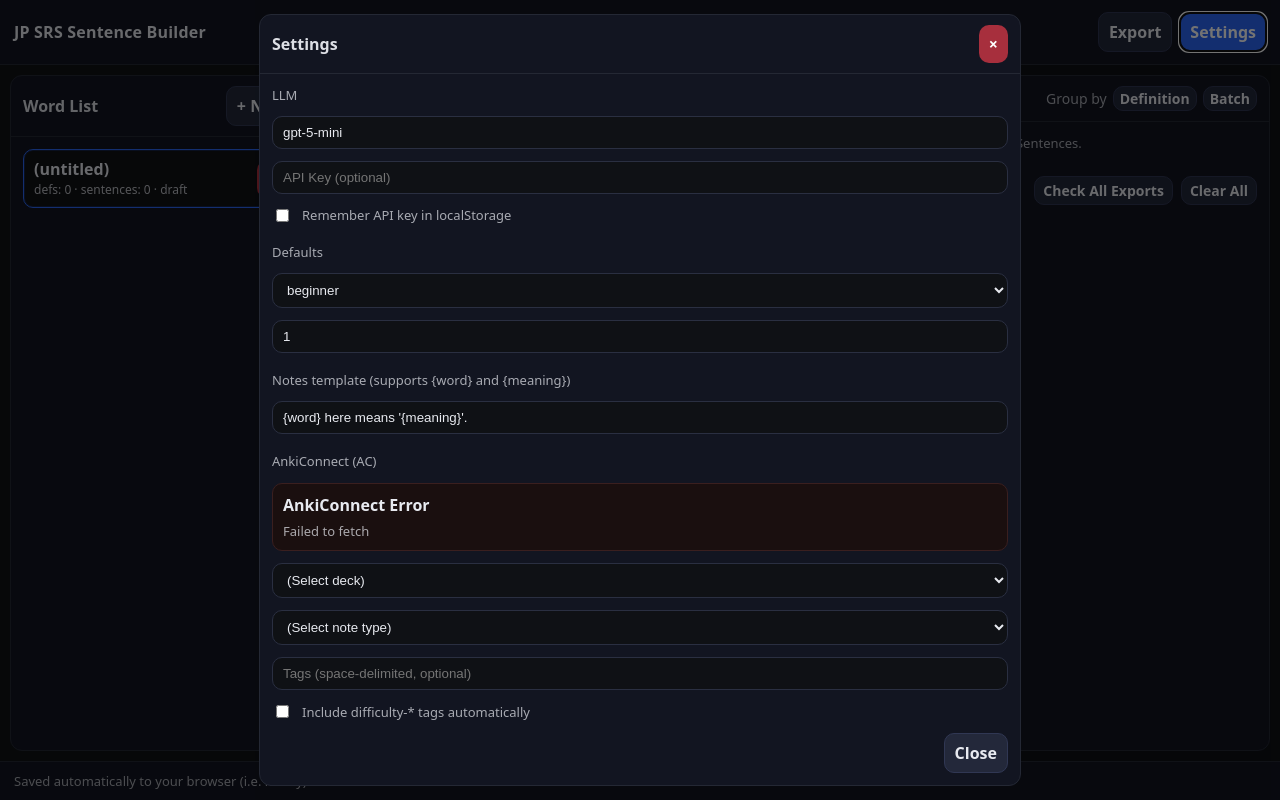
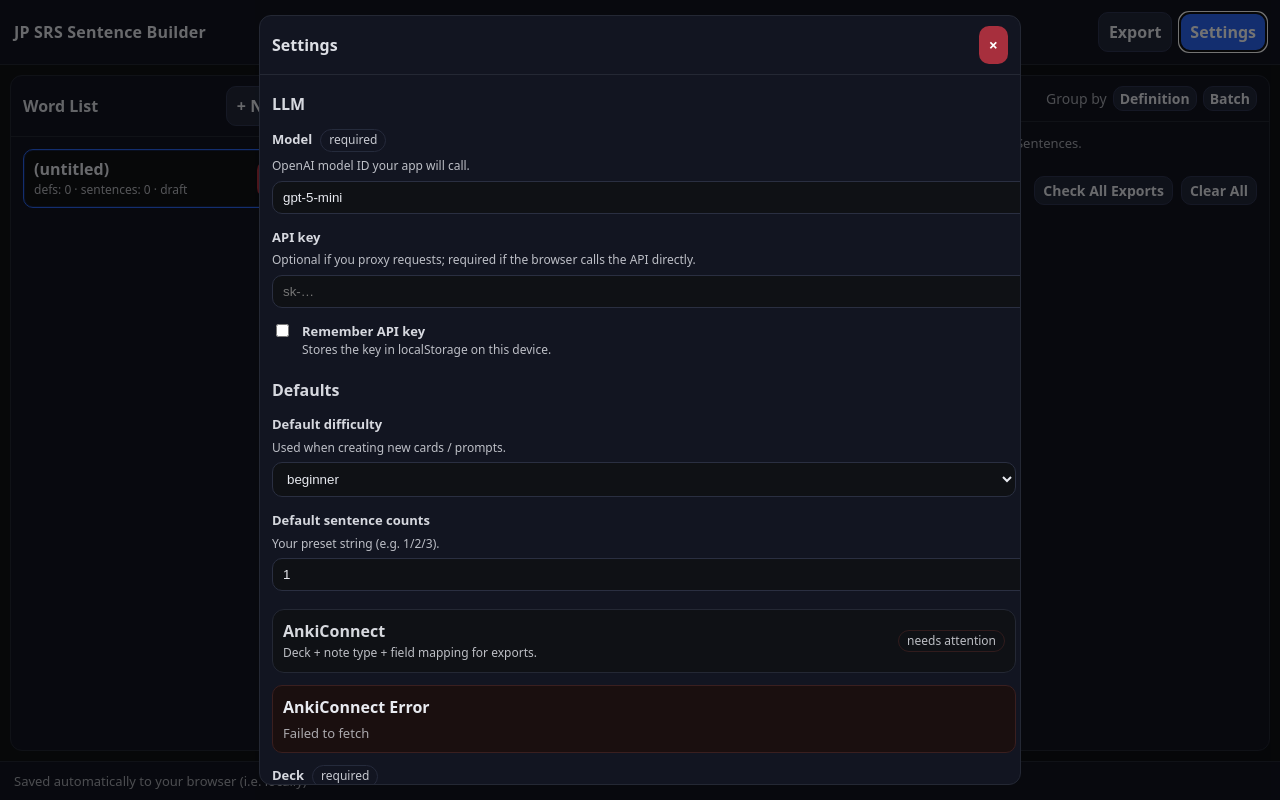
Before and after one commit to philipguin/jp-srs-sentences, a React (Vite) app: page / in a window 1280 px wide. Both pictures are taken after a click on the button "Settings". Built offline with nearby package versions, Linux system fonts and the light colour scheme.

Commit message:
Touching up SettingsModal overhaul, clarifying Anki/template fields.

```diff
--- a/src/components/SettingsModal.tsx
+++ b/src/components/SettingsModal.tsx
@@ -3,6 +3,68 @@ import type { AnkiFieldSource, AppSettings, Difficulty } from "../state/types";
 import { DIFFICULTY_PROFILES } from "../state/difficulty";
 import { ANKI_FIELD_OPTIONS } from "../lib/ankiFields";
 import { fetchDeckNames, fetchModelFieldNames, fetchModelNames } from "../lib/ankiConnect";
+
+function SectionTitle(props: { children: React.ReactNode; right?: React.ReactNode }) {
+  return (
+    <div
+      style={{
+        display: "flex",
+        alignItems: "baseline",
+        justifyContent: "space-between",
+        gap: 10,
+        marginTop: 6,
+      }}
+    >
+      <div style={{ fontWeight: 650, opacity: 0.92 }}>{props.children}</div>
+      {props.right}
+    </div>
+  );
+}
+
+function Field(props: {
+  label: string;
+  help?: string;
+  required?: boolean;
+  children: React.ReactNode;
+}) {
+  return (
+    <div style={{ display: "flex", flexDirection: "column", gap: 6 }}>
+      <div style={{ display: "flex", alignItems: "baseline", gap: 8 }}>
+        <div style={{ fontSize: 13, opacity: 0.92, fontWeight: 600 }}>{props.label}</div>
+        {props.required ? (
+          <span className="badge" style={{ opacity: 0.85 }}>
+            required
+          </span>
+        ) : null}
+      </div>
+      {props.help ? <div className="small">{props.help}</div> : null}
+      {props.children}
+    </div>
+  );
+}
+
+function Callout(props: {
+  tone?: "danger" | "warn" | "info";
+  title?: string;
+  children: React.ReactNode;
+}) {
+  const tone = props.tone ?? "info";
+  const styles =
+    tone === "danger"
+      ? { border: "1px solid #3a1f1f", background: "#1a0f0f" }
+      : tone === "warn"
+        ? { border: "1px solid #3a3320", background: "#14120a" }
+        : { border: "1px solid #242834", background: "#0f1115" };
+
+  return (
+    <div style={{ ...styles, padding: 10, borderRadius: 10 }}>
+      {props.title ? <div style={{ fontWeight: 700, marginBottom: 6 }}>{props.title}</div> : null}
+      <div className="muted" style={{ whiteSpace: "pre-wrap" }}>
+        {props.children}
+      </div>
+    </div>
+  );
+}
 
 export function SettingsModal(props: {
   settings: AppSettings;
@@ -37,14 +99,10 @@ export function SettingsModal(props: {
         const message = e instanceof Error ? e.message : String(e);
         setAnkiError(message);
       } finally {
-        if (!cancelled) {
-          setAnkiLoading(false);
+        if (!cancelled) setAnkiLoading(false);
       }
     }
-    }
-
     load();
-
     return () => {
       cancelled = true;
     };
@@ -70,14 +128,10 @@ export function SettingsModal(props: {
         setAnkiFieldsError(message);
         setAnkiFields([]);
       } finally {
-        if (!cancelled) {
-          setAnkiFieldsLoading(false);
+        if (!cancelled) setAnkiFieldsLoading(false);
       }
     }
-    }
-
     loadFields();
-
     return () => {
       cancelled = true;
     };
@@ -88,17 +142,9 @@ export function SettingsModal(props: {
     return settings.ankiFieldMappings[settings.ankiModelName] ?? {};
   }, [settings.ankiFieldMappings, settings.ankiModelName]);
 
-  const missingDeck = settings.ankiDeckName && ankiDecks.length > 0 && !ankiDecks.includes(settings.ankiDeckName);
-  const missingModel = settings.ankiModelName && ankiModels.length > 0 && !ankiModels.includes(settings.ankiModelName);
-  const hasJpField = Object.values(currentFieldMapping).includes("sentenceJp");
-  const hasEnField = Object.values(currentFieldMapping).includes("sentenceEn");
-
   function updateFieldMapping(fieldName: string, value: AnkiFieldSource) {
     if (!settings.ankiModelName) return;
-    const nextModelMapping = {
-      ...currentFieldMapping,
-      [fieldName]: value,
-    };
+    const nextModelMapping = { ...currentFieldMapping, [fieldName]: value };
     patch({
       ankiFieldMappings: {
         ...settings.ankiFieldMappings,
@@ -115,6 +161,15 @@ export function SettingsModal(props: {
   const deckOptions = ensureOption(ankiDecks, settings.ankiDeckName);
   const modelOptions = ensureOption(ankiModels, settings.ankiModelName);
 
+  const missingDeck = settings.ankiDeckName && ankiDecks.length > 0 && !ankiDecks.includes(settings.ankiDeckName);
+  const missingModel = settings.ankiModelName && ankiModels.length > 0 && !ankiModels.includes(settings.ankiModelName);
+  const hasJpField = Object.values(currentFieldMapping).includes("sentenceJp");
+  const hasEnField = Object.values(currentFieldMapping).includes("sentenceEn");
+
+  const ankiConfigured = !!settings.ankiDeckName || !!settings.ankiModelName;
+  const ankiHasProblem = !!ankiError || !!ankiFieldsError || missingDeck || missingModel;
+  const ankiDefaultOpen = ankiConfigured || ankiHasProblem;
+
   return (
     <div
       style={{
@@ -125,57 +180,92 @@ export function SettingsModal(props: {
         alignItems: "center",
         justifyContent: "center",
         padding: 16,
+        overflow: "hidden",
       }}
       onClick={onClose}
     >
       <div
         className="pane"
-        style={{ width: 760, maxWidth: "100%", overflow: "hidden" }}
+        style={{
+          width: 760,
+          maxWidth: "100%",
+          maxHeight: "calc(100vh - 32px)",
+          display: "flex",
+          flexDirection: "column",
+          overflow: "hidden",
+        }}
         onClick={(e) => e.stopPropagation()}
       >
-        <div className="paneHeader">
+        <div className="paneHeader" style={{ flex: "0 0 auto" }}>
           <div className="paneTitle">Settings</div>
-          <button className="btn danger" onClick={onClose}>
+          <button className="btn danger" onClick={onClose} aria-label="Close settings">
             ×
           </button>
         </div>
 
-        <div className="paneBody" style={{ display: "flex", flexDirection: "column", gap: 12 }}>
-          <div className="muted">LLM</div>
+        <div
+          className="paneBody"
+          style={{
+            display: "flex",
+            flexDirection: "column",
+            gap: 14,
+            flex: "1 1 auto",
+            overflowY: "auto",
+            minHeight: 0,
+            paddingRight: 4,
+          }}
+        >
+          <SectionTitle>LLM</SectionTitle>
 
-          <div className="row">
+          <Field
+            label="Model"
+            required
+            help="OpenAI model ID your app will call."
+          >
             <input
               className="input"
-              placeholder="Model (e.g. gpt-4.1-mini)"
               value={settings.model}
               onChange={(e) => patch({ model: e.target.value })}
+              placeholder="gpt-5-mini, gpt-5.2, etc."
             />
-          </div>
+          </Field>
 
-          <div className="row" style={{ gap: 10 }}>
+          <Field
+            label="API key"
+            help="Optional if you proxy requests; required if the browser calls the API directly."
+          >
             <input
               className="input"
-              placeholder="API Key (optional)"
               value={settings.apiKey}
               onChange={(e) => patch({ apiKey: e.target.value })}
               type="password"
+              placeholder="sk-…"
+              autoComplete="off"
             />
-          </div>
+          </Field>
 
-          <label className="row" style={{ gap: 10, cursor: "pointer" }}>
+          <label className="row" style={{ gap: 10, cursor: "pointer", alignItems: "flex-start" }}>
             <input
               type="checkbox"
               checked={settings.rememberApiKey}
               onChange={(e) => patch({ rememberApiKey: e.target.checked })}
+              style={{ marginTop: 2 }}
             />
-            <span className="muted">Remember API key in localStorage</span>
+            <div style={{ display: "flex", flexDirection: "column", gap: 2 }}>
+              <div style={{ fontSize: 13, fontWeight: 600, opacity: 0.92 }}>Remember API key</div>
+              <div className="small">Stores the key in localStorage on this device.</div>
+            </div>
           </label>
 
-          <div className="muted" style={{ marginTop: 6 }}>
-            Defaults
-          </div>
+          {!settings.rememberApiKey && settings.apiKey.length > 0 ? (
+            <Callout tone="warn" title="Heads up">
+              API key will not be saved; it will clear on refresh unless you enable “Remember”.
+            </Callout>
+          ) : null}
 
-          <div className="row">
+          <SectionTitle>Defaults</SectionTitle>
+
+          <Field label="Default difficulty" help="Used when creating new cards / prompts.">
             <select
               className="select"
               value={settings.defaultDifficulty}
@@ -187,101 +277,166 @@ export function SettingsModal(props: {
                 </option>
               ))}
             </select>
+          </Field>
+
+          <Field label="Default sentence counts" help="Your preset string (e.g. 1/2/3).">
+            <input
+              className="input"
+              value={settings.defaultCountPreset}
+              onChange={(e) => patch({ defaultCountPreset: e.target.value })}
+              placeholder="1/2/3"
+            />
+          </Field>
+
+          {/* AnkiConnect collapsible */}
+          <details open={ankiDefaultOpen} style={{ marginTop: 4 }}>
+            <summary
+              style={{
+                cursor: "pointer",
+                listStyle: "none",
+                display: "flex",
+                alignItems: "center",
+                justifyContent: "space-between",
+                gap: 10,
+                padding: "10px 10px",
+                border: "1px solid #242834",
+                borderRadius: 12,
+                background: "#0f1115",
+                userSelect: "none",
+              }}
+            >
+              <div style={{ display: "flex", flexDirection: "column", gap: 2 }}>
+                <div style={{ fontWeight: 650, opacity: 0.92 }}>AnkiConnect</div>
+                <div className="small">
+                  Deck + note type + field mapping for exports.
+                </div>
               </div>
 
-          <div className="row">
-            <input
-              className="input"
-              placeholder="Default count preset (e.g. 1/2/3)"
-              value={settings.defaultCountPreset}
-              onChange={(e) => patch({ defaultCountPreset: e.target.value })}
-            />
+              <div style={{ display: "flex", alignItems: "center", gap: 8 }}>
+                {ankiLoading ? <span className="badge">loading…</span> : null}
+                {ankiHasProblem ? <span className="badge" style={{ borderColor: "#3a1f1f" }}>needs attention</span> : null}
+                {ankiConfigured && !ankiHasProblem ? <span className="badge">configured</span> : null}
               </div>
+            </summary>
 
-          <div className="muted" style={{ marginTop: 6 }}>
-            Notes template (supports {"{word}"} and {"{meaning}"})
-          </div>
+            <div style={{ display: "flex", flexDirection: "column", gap: 12, paddingTop: 12 }}>
+              {ankiError ? (
+                <Callout tone="danger" title="AnkiConnect Error">
+                  {ankiError}
+                </Callout>
+              ) : null}
 
-          <div className="row">
-            <input
-              className="input"
-              value={settings.notesTemplate}
-              onChange={(e) => patch({ notesTemplate: e.target.value })}
-            />
-          </div>
-
-          <div className="muted" style={{ marginTop: 6 }}>
-            AnkiConnect (AC)
-          </div>
-
-          {ankiError && (
-            <div style={{ border: "1px solid #3a1f1f", background: "#1a0f0f", padding: 10, borderRadius: 10 }}>
-              <div style={{ fontWeight: 700, marginBottom: 6 }}>AnkiConnect Error</div>
-              <div className="muted" style={{ whiteSpace: "pre-wrap" }}>{ankiError}</div>
-            </div>
-          )}
-
-          <div className="row">
+              <Field label="Deck" required help="Where new notes will be added.">
                 <select
                   className="select"
                   value={settings.ankiDeckName}
                   onChange={(e) => patch({ ankiDeckName: e.target.value })}
                 >
-              <option value="">(Select deck)</option>
+                  <option value="">Select a deck…</option>
                   {deckOptions.map((deck) => (
                     <option key={deck} value={deck}>
                       {deck}
                     </option>
                   ))}
                 </select>
-          </div>
-          {missingDeck && (
-            <div className="muted" style={{ color: "#f2a2a2" }}>
+                {missingDeck ? (
+                  <div className="small" style={{ color: "#f2a2a2", marginTop: 6 }}>
                     Selected deck isn’t available in Anki. Re-select a deck or fix it in Anki.
                   </div>
-          )}
+                ) : null}
+              </Field>
 
-          <div className="row">
+              <Field label="Note type" required help="Anki note type used for the exported notes.">
                 <select
                   className="select"
                   value={settings.ankiModelName}
                   onChange={(e) => patch({ ankiModelName: e.target.value })}
                 >
-              <option value="">(Select note type)</option>
+                  <option value="">Select a note type…</option>
                   {modelOptions.map((model) => (
                     <option key={model} value={model}>
                       {model}
                     </option>
                   ))}
                 </select>
-          </div>
-          {missingModel && (
-            <div className="muted" style={{ color: "#f2a2a2" }}>
+                {missingModel ? (
+                  <div className="small" style={{ color: "#f2a2a2", marginTop: 6 }}>
                     Selected note type isn’t available in Anki. Re-select a note type or fix it in Anki.
                   </div>
-          )}
+                ) : null}
+              </Field>
 
-          {ankiFieldsError && (
-            <div className="muted" style={{ color: "#f2a2a2" }}>
-              Failed to load fields for this note type: {ankiFieldsError}
+              {ankiFieldsError ? (
+                <Callout tone="danger" title="Failed to load fields">
+                  {ankiFieldsError}
+                </Callout>
+              ) : null}
+
+              {settings.ankiModelName ? (
+                <div style={{ display: "flex", flexDirection: "column", gap: 10 }}>
+                  <SectionTitle
+                    right={
+                      <span className="small" style={{ opacity: 0.75 }}>
+                        {ankiFieldsLoading ? "Loading fields…" : ankiFields.length ? `${ankiFields.length} fields` : ""}
+                      </span>
+                    }
+                  >
+                    Field mapping
+                  </SectionTitle>
+
+                  <div className="small">
+                    Map Anki fields (left) to your app’s data (right).
                   </div>
-          )}
 
-          {settings.ankiModelName && (
-            <div style={{ display: "flex", flexDirection: "column", gap: 8 }}>
-              <div className="muted">
-                Field mapping {ankiFieldsLoading ? "· loading…" : ""}
-              </div>
                   {ankiFields.length === 0 && !ankiFieldsLoading ? (
                     <div className="muted">No fields loaded yet.</div>
                   ) : (
-                ankiFields.map((field) => (
-                  <div key={field} className="row">
-                    <div style={{ width: 180 }}>{field}</div>
+                    <div style={{ display: "flex", flexDirection: "column", gap: 0 }}>
+                      {/* header row */}
+                      <div
+                        style={{
+                          display: "flex",
+                          gap: 10,
+                          padding: "6px 8px",
+                          border: "1px solid #242834",
+                          borderRadius: 10,
+                          background: "#121521",
+                        }}
+                      >
+                        <div className="small" style={{ width: 180, fontWeight: 700, opacity: 0.85 }}>
+                          Anki field
+                        </div>
+                        <div className="small" style={{ flex: 1, fontWeight: 700, opacity: 0.85 }}>
+                          Maps to
+                        </div>
+                      </div>
+
+                      <div style={{
+                          border: "1px solid #242834",
+                          borderRadius: 10,
+                          background: "#0f111c",
+                      }}>
+                        {ankiFields.map((field) => (
+                          <div
+                            key={field}
+                            style={{
+                              display: "flex",
+                              alignItems: "center",
+                              gap: 10,
+                              padding: "4px 8px",
+                            }}
+                          >
+                            <div style={{ width: 240, overflow: "hidden", textOverflow: "ellipsis", whiteSpace: "nowrap" }}>
+                              {field}
+                            </div>
                             <select
                               className="select"
                               value={currentFieldMapping[field] ?? ""}
                               onChange={(e) => updateFieldMapping(field, e.target.value as AnkiFieldSource)}
+                              style={{
+                                padding: "4px 0px 4px 0px",
+                                color: currentFieldMapping[field] ? "" : "#777"
+                              }}
                             >
                               {ANKI_FIELD_OPTIONS.map((option) => (
                                 <option key={`${field}-${option.value}`} value={option.value}>
@@ -290,48 +445,62 @@ export function SettingsModal(props: {
                               ))}
                             </select>
                           </div>
-                ))
-              )}
-              {!hasJpField || !hasEnField ? (
-                <div className="muted" style={{ color: "#f2d48a" }}>
-                  Warning: JP and EN sentences should usually be mapped to avoid blank cards.
+                        ))}
                       </div>
-              ) : null}
                     </div>
                   )}
 
-          <div className="row">
+                  {!hasJpField || !hasEnField ? (
+                    <Callout tone="warn" title="Recommended mapping">
+                      Map both JP and EN sentence sources to avoid blank cards.
+                    </Callout>
+                  ) : null}
+                </div>
+              ) : null}
+
+              <SectionTitle>Export formatting</SectionTitle>
+
+              <Field
+                label="Notes template"
+                help='Supported macros: {word}, {reading}, {difficulty}, {meaning}, {meaningNumber}, {sentenceJp}, {sentenceEn}'
+              >
                 <input
                   className="input"
-              placeholder="Tags (space-delimited, optional)"
+                  value={settings.notesTemplate}
+                  onChange={(e) => patch({ notesTemplate: e.target.value })}
+                  placeholder="{word} here means “{meaning}”."
+                />
+              </Field>
+
+              <Field label="Tags" help="Space-delimited. Will be added to exported notes.">
+                <input
+                  className="input"
                   value={settings.ankiTags}
                   onChange={(e) => patch({ ankiTags: e.target.value })}
+                  placeholder="japanese jpdb_sup"
                 />
-          </div>
-          <label className="row" style={{ gap: 10, cursor: "pointer" }}>
+              </Field>
+
+              <label className="row" style={{ gap: 10, cursor: "pointer", alignItems: "flex-start" }}>
                 <input
                   type="checkbox"
                   checked={settings.ankiIncludeDifficultyTag}
                   onChange={(e) => patch({ ankiIncludeDifficultyTag: e.target.checked })}
+                  style={{ marginTop: 2 }}
                 />
-            <span className="muted">Include difficulty-* tags automatically</span>
+                <div style={{ display: "flex", flexDirection: "column", gap: 2 }}>
+                  <div style={{ fontSize: 13, fontWeight: 600, opacity: 0.92 }}>Include difficulty tags</div>
+                  <div className="small">Adds tags like "difficulty-beginner" to exports.</div>
+                </div>
               </label>
+            </div>
+          </details>
 
-          {ankiLoading && (
-            <div className="muted">Loading decks and note types from AnkiConnect…</div>
-          )}
-
-          <div className="row" style={{ justifyContent: "flex-end" }}>
+          <div className="row" style={{ justifyContent: "flex-end", marginTop: 4 }}>
             <button className="btn secondary" onClick={onClose}>
               Close
             </button>
           </div>
-
-          {!settings.rememberApiKey && settings.apiKey.length > 0 && (
-            <div className="muted">
-              API key will NOT be saved; it will clear on refresh unless you enable “Remember”.
-            </div>
-          )}
         </div>
       </div>
     </div>
--- a/src/components/WordSetupPane.tsx
+++ b/src/components/WordSetupPane.tsx
@@ -133,10 +133,10 @@ export function WordSetupPane(props: {
                     "\n" +
                     applyTemplate(settings.notesTemplate, {
                       word: job.word,
-                      meaning: d.text,
-                      defIndex: d.index,
                       reading: job.reading,
                       difficulty: job.difficulty,
+                      defIndex: d.index,
+                      meaning: d.text,
                     })
                   }
                 >
--- a/src/lib/ankiExport.ts
+++ b/src/lib/ankiExport.ts
@@ -5,14 +5,18 @@ export function resolveSentenceFieldValue(source: AnkiFieldSource, job: Job, sen
   switch (source) {
     case "word":
       return job.word;
+    case "reading":
+      return job.reading ?? "";
     case "meaning":
       return sentence.definitionSnapshot?.text ?? "";
+    case "meaningNumber":
+      return sentence.definitionSnapshot?.index ?? "";
     case "sentenceJp":
       return sentence.jp;
     case "sentenceEn":
       return sentence.en;
     case "difficulty": {
-      const difficultyKey = sentence.difficulty ?? job.difficulty;
+      const difficultyKey = sentence.difficulty ?? "";
       const profile = DIFFICULTY_PROFILES[difficultyKey];
       return profile?.shortLabel ?? profile?.label ?? difficultyKey;
     }
--- a/src/lib/ankiFields.ts
+++ b/src/lib/ankiFields.ts
@@ -3,7 +3,8 @@ import type { AnkiFieldSource } from "../state/types";
 export const ANKI_FIELD_OPTIONS: Array<{ value: AnkiFieldSource; label: string }> = [
   { value: "", label: "(Nothing)" },
   { value: "word", label: "Word" },
-  { value: "meaning", label: "Meaning (EN)" },
+  { value: "reading", label: "Word Reading" },
+  { value: "meaning", label: "Word Meaning" },
   { value: "sentenceJp", label: "Sentence (JP)" },
   { value: "sentenceEn", label: "Sentence (EN)" },
   { value: "difficulty", label: "Difficulty" },
--- a/src/state/defaults.ts
+++ b/src/state/defaults.ts
@@ -6,7 +6,7 @@ export function defaultSettings(): AppSettings {
     rememberApiKey: false,
     model: "gpt-5-mini",
 
-    notesTemplate: "{word} here means '{meaning}'.",
+    notesTemplate: "{word} here means “{meaning}”.",
 
     defaultDifficulty: "beginner",
     defaultCountPreset: "1",
```
Lines whose indentation alone changed are shown as unchanged.
